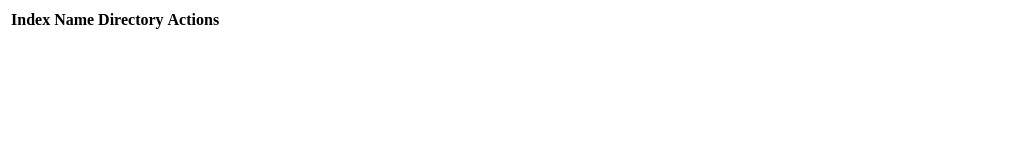
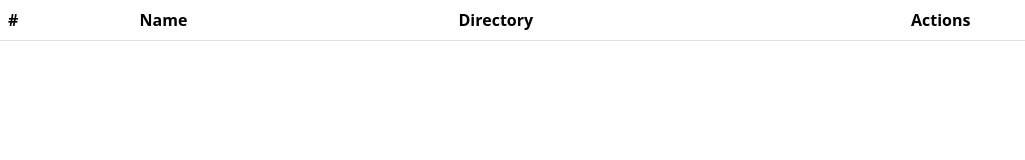
Before and after one commit to aGrover12/media-transcribe, a website with bundled scripts: page ui/index.html in a window 1280 px wide. Shown: the whole page, without its empty margins (0-1025 px from the left). Built offline with nearby package versions, Linux system fonts and the light colour scheme.

Commit message:
Added bootstrap

```diff
--- a/package.json
+++ b/package.json
@@ -8,6 +8,7 @@
     "electron": "25.8.0",
     "electron-rebuild": "^3.2.9",
     "jest": "^29.6.2",
+    "tailwindcss": "^2.2.19",
     "ts-jest": "^29.1.1",
     "typescript": "^5.1.6"
   },
@@ -17,6 +18,7 @@
   "dependencies": {
     "better-sqlite3": "^8.5.2",
     "boolean": "^3.2.0",
+    "bootstrap": "^5.3.1",
     "buffer-crc32": "^0.2.13",
     "cacheable-lookup": "^5.0.4",
     "cacheable-request": "^7.0.4",
--- a/ui/index.html
+++ b/ui/index.html
@@ -1,14 +1,23 @@
 <!DOCTYPE html>
 <html lang="en">
-    <table>
-        <tr>
-            <th>Index</th>
-            <th>Name</th>
-            <th>Directory</th>
-            <th>Actions</th>
-        </tr>
-        <tr></tr>
-    </table>
+    <head>
+        <meta charset="UTF-8">
+        <link rel="stylesheet" type="text/css" href="../node_modules/bootstrap/dist/css/bootstrap.min.css">
+        <title>Electron Application</title>
+    </head>
+    <body>
+        <table class="table" id="mediaTable">
+            <thead>
+                <tr>
+                    <th scope="col">#</th>
+                    <th scope="col">Name</th>
+                    <th scope="col">Directory</th>
+                    <th scope="col">Actions</th>
+                </tr>
+            </thead>
+            <tr></tr>
+        </table>
+    </body>
 </html>
 
 <script>var exports = {};</script>
--- a/ui/index.ts
+++ b/ui/index.ts
@@ -1,10 +1,14 @@
 import { Media } from "../models/Media";
 import { ipcRenderer } from "electron";
 
-console.log("triggered")
+console.log("TESTING")
 
-ipcRenderer.on('media', (_, media) => {
-    const table = document.querySelector('table');
+console.log(ipcRenderer)
+
+ipcRenderer.on('mediaList', (event, media) => {
+    console.log("TESTING 2 " + event)
+
+    const table = document.getElementById('mediaTable');
 
     console.log("INNER: " + media)
 
@@ -20,5 +24,5 @@ ipcRenderer.on('media', (_, media) => {
         return html;
     }, '');
 
-    table!.innerHTML = mediaRows
+    table!.innerHTML += mediaRows
 });
```
Also changed, not shown: main.ts (+7 -3 lines), 1 other file.
